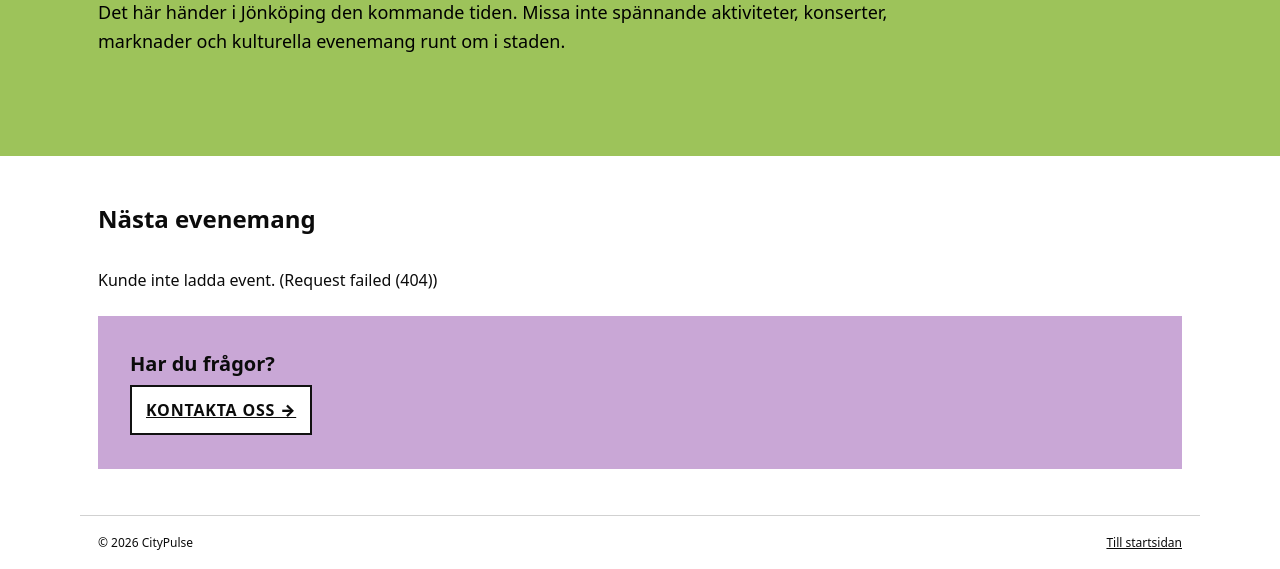
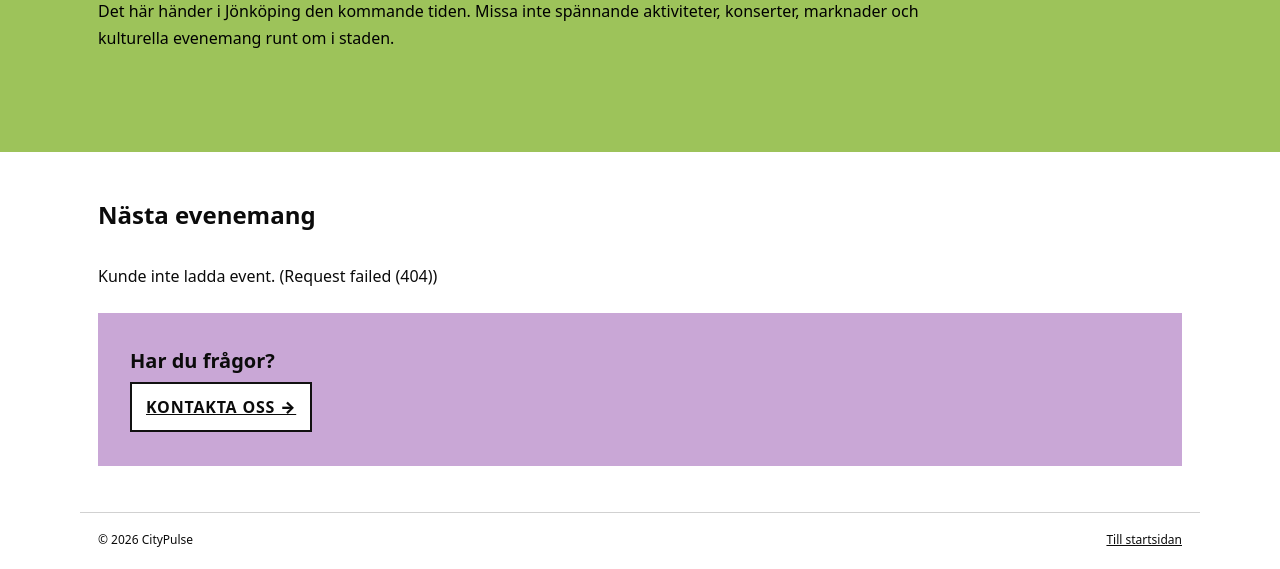
Before and after one commit to PikoXVII/JKPG_Citypulse, a website: page final_jkpg_project/public/events.html in a window 1280 px wide. Shown: the part 270-839 px from the top of the page. Drawn offline with Linux system fonts and the light colour scheme; no server answers.

```diff
--- a/final_jkpg_project/public/events.html
+++ b/final_jkpg_project/public/events.html
@@ -31,17 +31,16 @@
 
   <div class="spacer"></div>
 
-  <!-- Evenemangs-sektion med grön bakgrund -->
+
   <section style="background:var(--accent3); color:black; padding:54px 0;">
     <div class="container">
       <h1 class="h1">Evenemang</h1>
-      <p class="p" style="font-size:18px; line-height:1.6;">
+      <p class="p">
         Det här händer i Jönköping den kommande tiden. Missa inte spännande
         aktiviteter, konserter, marknader och kulturella evenemang runt om i staden.
       </p>
     </div>
   </section>
-
   <main>
     <div class="container">
       <h2 style="margin:0; font-weight:900">Nästa evenemang</h2>
```
Also changed, not shown: final_jkpg_project/public/admin.html (+0 -1 lines).
